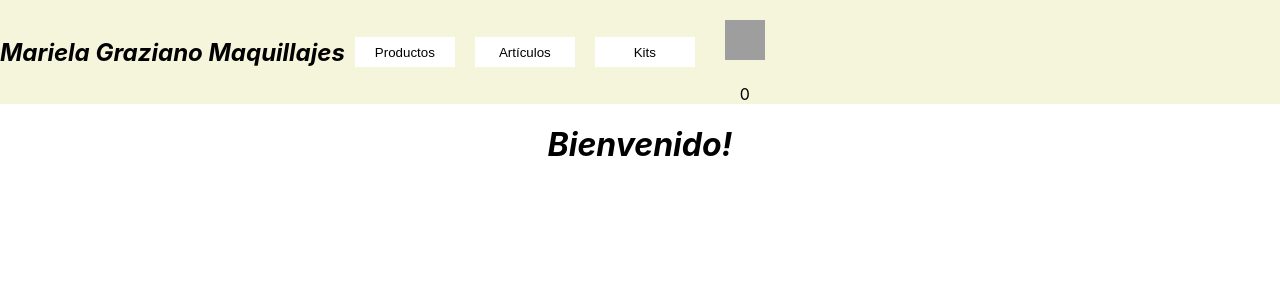
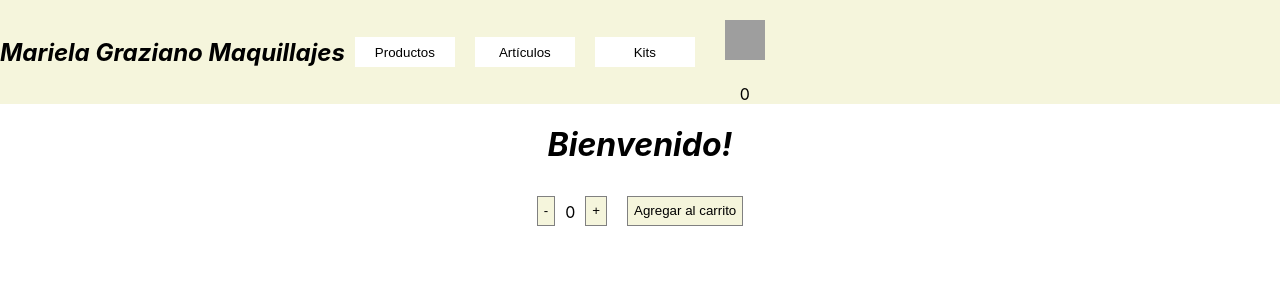
Before and after one commit to Naty1988/react, a React (Create React App) app: page / in a window 1280 px wide. Shown: the top 300 px of the page. Built offline with nearby package versions, Linux system fonts and the light colour scheme; grey boxes are pictures that could not be loaded.

Commit message:
ItemCount desafio

```diff
--- a/src/App.js
+++ b/src/App.js
@@ -1,12 +1,19 @@
 import NavBar from './componentes/NavBar/NavBar';
 import './App.css';
 import ItemListContainer from './componentes/ItemListContainer/ItemListContainer';
+import ItemCount from './componentes/ItemCount/ItemCount';
 
 function App() {
+
+const onAdd = (quantity) => {
+  console.log(quantity)
+}
+
   return (
     <div className="App">
       <NavBar/>
       <ItemListContainer saludo="Bienvenido!"/>
+      <ItemCount initial={0} stock={5} onAdd={onAdd}/>
     </div>
   );
 }
--- /dev/null
+++ b/src/componentes/ItemCount/ItemCount.css
@@ -0,0 +1,10 @@
+.boxCount {
+    display: flex;
+    justify-content: center;
+}
+
+.btnCount {
+    border:  solid 1px gray;
+    background-color: beige;
+    width: auto;
+}
--- /dev/null
+++ b/src/componentes/ItemCount/ItemCount.js
@@ -0,0 +1,29 @@
+import './ItemCount.css'
+import { useState } from 'react'
+
+const ItemCount = ({ initial= 0, stock, onAdd}) => {
+const [count, setCount] = useState(initial)
+
+const increment = () => {
+    if(count < stock) {
+        setCount(count + 1)
+    }
+}
+
+const decrement = () => {
+    if(count > 0) {
+    setCount(count - 1)
+    }
+}
+
+return(
+    <div className="boxCount">
+        <button className="btnCount" onClick={decrement}>-</button>
+        <p>{count}</p>
+        <button className="btnCount" onClick={increment}>+</button>
+        <button className="btnCount" onClick={() => onAdd(count)}>Agregar al carrito</button>
+    </div>
+)
+}
+
+export default ItemCount
```
